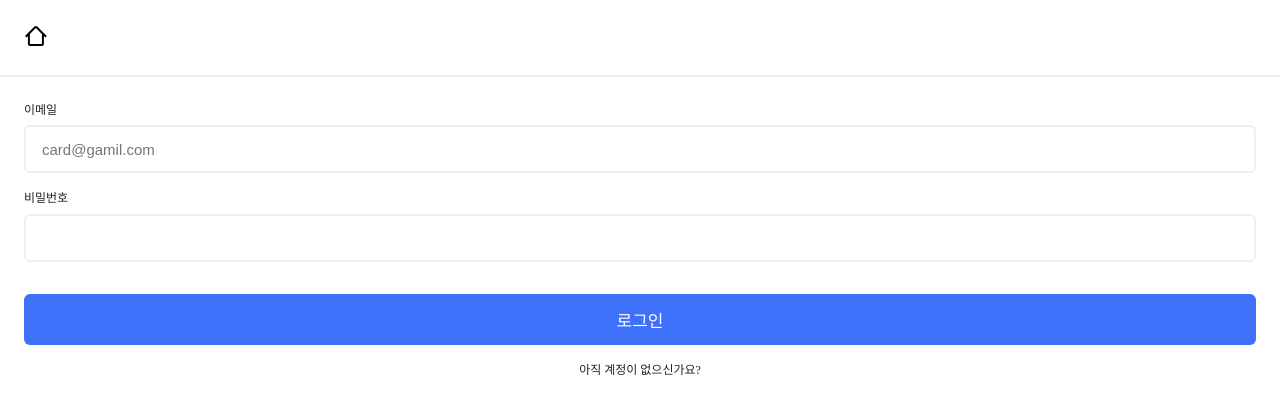
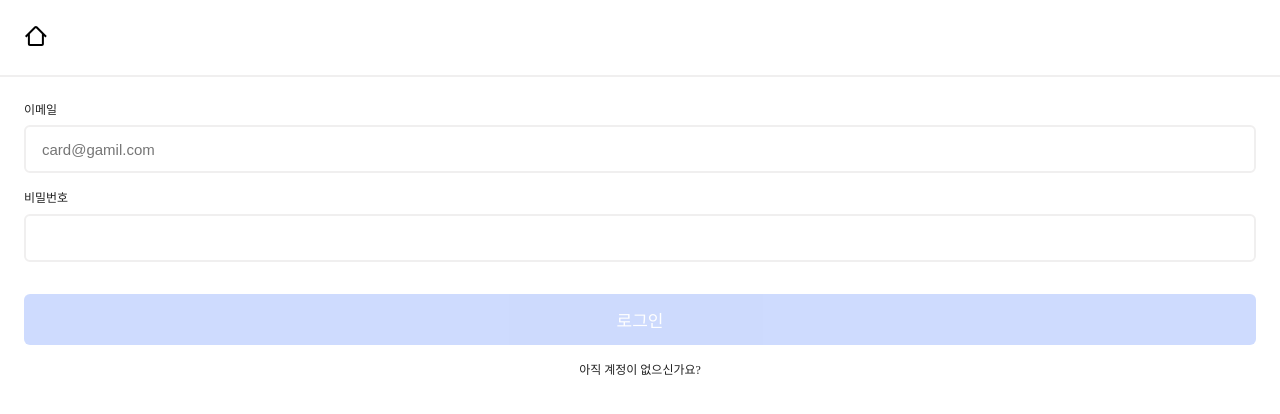
Before and after one commit to rlaqudwls25/bj_card, a React (Create React App) app: page /login in a window 1280 px wide. Shown: the top 414 px of the page. Built offline with nearby package versions, Linux system fonts and the light colour scheme; no server answers.

Commit message:
[fix]: login form disabled 처리

```diff
--- a/src/components/login/Form.tsx
+++ b/src/components/login/Form.tsx
@@ -33,6 +33,10 @@ const LoginForm = ({
 
   const error = validationForm(loginFormValues)
 
+  const 필수값이입력되었는가 = Object.values(loginFormValues).every(
+    (value) => value,
+  )
+
   return (
     <Flex direction="column">
       <TextField
@@ -58,7 +62,12 @@ const LoginForm = ({
       />
 
       <Spacing size={32} />
-      <Button size="large" full onClick={() => onSubmit(loginFormValues)}>
+      <Button
+        size="large"
+        disabled={!필수값이입력되었는가}
+        full
+        onClick={() => onSubmit(loginFormValues)}
+      >
         로그인
       </Button>
 
```
